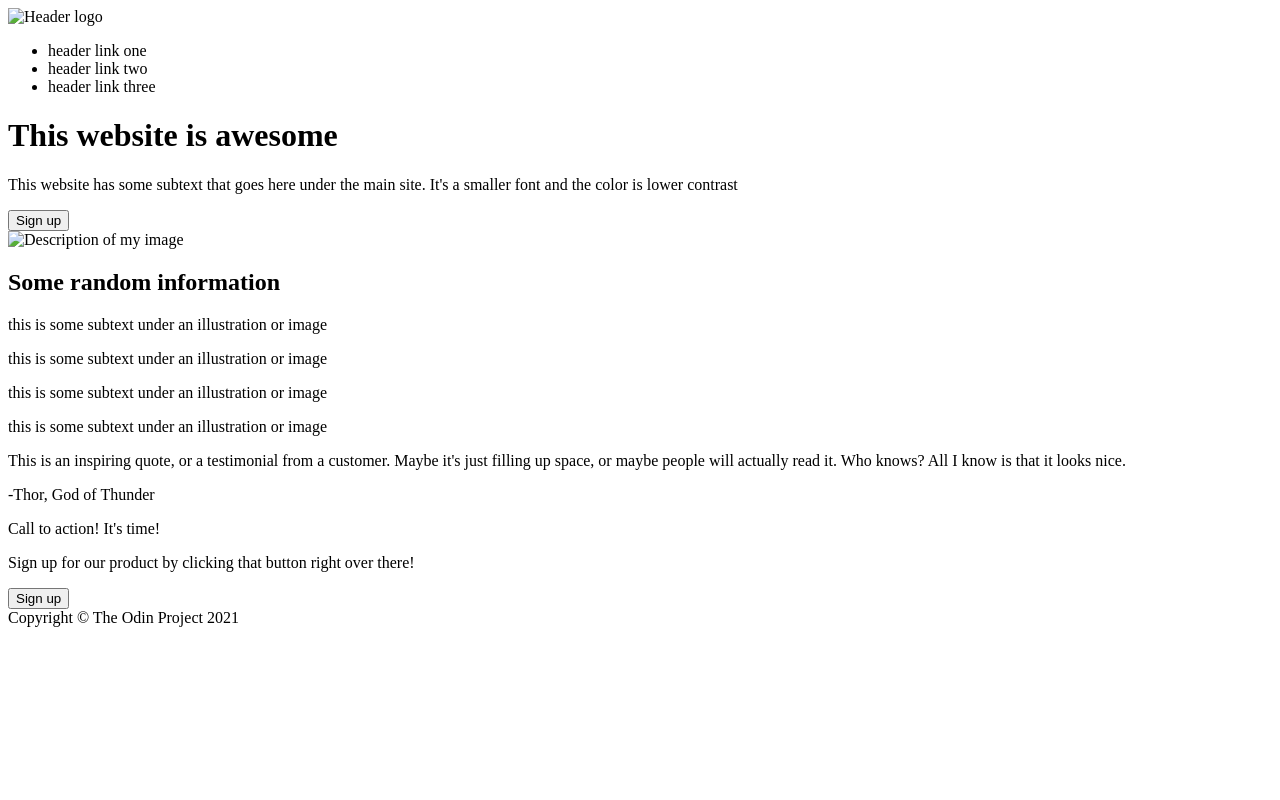
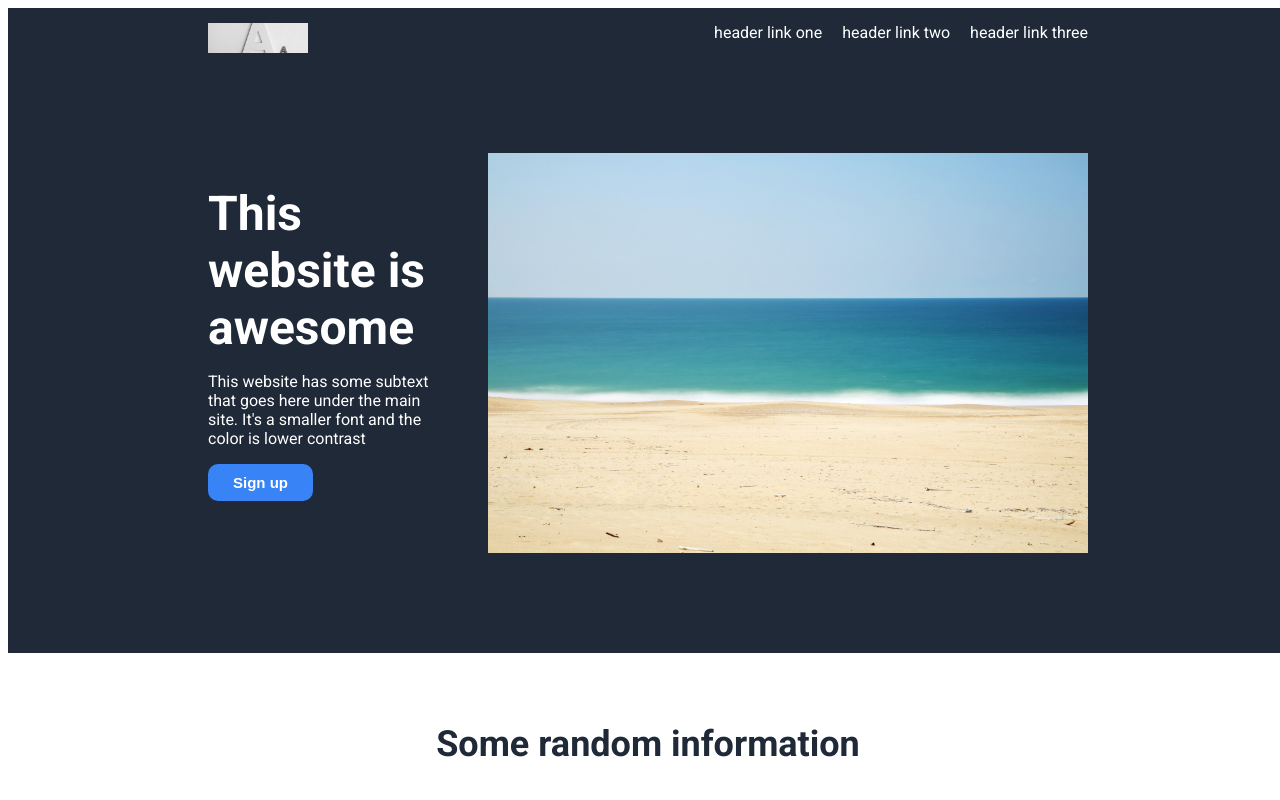
Before and after one commit to ainhoa-alz/odin-landin-page, a plain HTML site: page index.html in a window 1280 px wide. Shown: the top 800 px of the page. Drawn offline with Linux system fonts and the light colour scheme.

Commit message:
Style page

```diff
--- a/index.html
+++ b/index.html
@@ -12,7 +12,7 @@
     <div class="section1">
 
         <div class="nav">
-            <img src="" alt="Header logo">
+            <img src="./images/logo.jpg" alt="Header logo" width="100px" height="30px" class="logo-img">
             <div class="right-links">
                 <ul>
                     <li>header link one</li>
@@ -24,10 +24,10 @@
         <div class="hero">
             <div class="hero-text">
                 <h1>This website is awesome</h1>
-                <p>This website has some subtext that goes here under the main site. It's a smaller font and the color is lower contrast</p>
+                <p class="hero-subtext">This website has some subtext that goes here under the main site. It's a smaller font and the color is lower contrast</p>
                 <button class="hero-button">Sign up</button>
             </div>
-            <img src="" alt="Description of my image">
+            <img src="./images/beach.jpg" alt="Description of my image" width="900px" height="400px">
         </div>
     </div>
 
@@ -57,16 +57,18 @@
     </div>
 
     <div class="section3">
-        <p class="quote">This is an inspiring quote, or a testimonial from a customer. Maybe it's just filling up space, or maybe people will actually read it. Who knows? All I know is that it looks nice.</p>
-        <p class="author">-Thor, God of Thunder</p>
+        <div class="section3-text">
+            <p class="quote"><em>This is an inspiring quote, or a testimonial from a customer. Maybe it's just filling up space, or maybe people will actually read it. Who knows? All I know is that it looks nice.</em></p>
+            <p class="author">-Thor, God of Thunder</p>
+        </div>
     </div>
 
     <div class="section4">
         <div class="CTA">
-            <p class="cta-title">Call to action! It's time!</p>
-            <p class="cta-sub">Sign up for our product by clicking that button right over there!</p>
+            <p class="cta-title"><strong>Call to action! It's time!</strong></p>
+            <p class="cta-text">Sign up for our product by clicking that button right over there!</p>
         </div>
-        <button>Sign up</button>
+        <button class="cta-button">Sign up</button>
     </div>
 
     <footer>Copyright © The Odin Project 2021</footer>
--- a/style.css
+++ b/style.css
@@ -0,0 +1,192 @@
+/* Include the desired font family from Google Fonts */
+@import url("https://fonts.googleapis.com/css2?family=Roboto:ital,wght@0,100;0,300;0,400;0,500;0,700;0,900;1,100;1,300;1,400;1,500;1,700;1,900&display=swap");
+
+body {
+    font-family: "Roboto", sans-serif;
+    display: flex;
+    flex-direction: column;
+    flex: 1;
+    /*Makes all sections fill the space*/
+    width: 100%;
+}
+
+
+/*Nav & Hero*/
+
+.section1{
+    background-color: #1F2937;
+    color: white;
+}
+
+/*nav*/
+
+.nav {
+    display: flex;
+    justify-content: space-between;
+    padding-top: 15px;
+    margin: 0 200px 100px;
+    flex: 1;
+}
+
+ul {
+    margin: 0;
+    padding: 0;
+    list-style-type: none;
+    display: flex;
+    gap: 20px;
+}
+
+/*hero*/
+
+.hero{
+    margin: 0 200px 100px;
+    display: flex;
+    justify-content: space-between;
+    gap: 40px;
+}
+
+
+.hero-text{
+    max-width: 500px;
+}
+
+h1 {
+    font-size: 48px;
+    margin-bottom: 0px;
+}
+
+.hero-button{
+    background-color: #3883F6;
+    padding: 10px 25px;;
+    border-radius: 10px;
+    color: white;
+    border: 0px;
+    font-size: 15px;
+    font-weight: 900;
+
+}
+
+img {
+    object-fit: cover; /* Maintain aspect ratio and cover the container */
+
+}
+
+
+
+/*CARDS*/
+
+.section2{
+    margin: 40px 200px 60px;
+}
+
+h2 {
+    text-align: center;
+    font-size: 36px;
+    color: #1F2937;
+}
+
+.cards{
+    display: flex;
+    justify-content: center;
+    align-items: center;
+    gap: 30px;
+    text-align: center;
+    margin-top: 40px;
+    flex-wrap: wrap;
+}
+
+.pic {
+    width: 200px;
+    height: 200px;
+    border: 2px solid #3883F6;
+    border-radius: 15px;
+}
+.card {
+    max-width: 200px;
+    color: #363a41;
+}
+
+
+
+
+
+
+
+
+/*TESTIMONIAL*/
+
+.section3{
+    background-color: #E5E7EB;
+    color: #1F2937;
+    padding: 80px;
+     /*places the text in the center*/
+    display: flex;
+    justify-content: center;
+    align-items: center;
+}
+ /*adds a new section in between so that the flex center values don't affect the text*/
+.section3-text {
+    max-width: 750px;
+}
+
+.quote {
+    font-size: 36px;
+    text-align: left;
+    font-weight: 200;
+}
+
+.author {
+    font-weight: 900;
+    color:#1F2937;
+    text-align:right;
+    font-size: 18px;
+}
+
+
+/*CTA*/
+
+.section4{
+    background-color: #3883F6;
+    margin: 80px 200px;
+    padding: 30px 80px;
+    border-radius: 10px;
+    color: white;
+    display: flex;
+    justify-content: space-between;
+    align-items: center;
+    flex-shrink: 0;
+    /*makes the button go below the text*/
+    flex-wrap: wrap;
+
+}
+
+.cta-title {
+    font-size: 20px;
+    margin-bottom: 0;
+}
+
+.cta-button {
+    color: white;
+    border: 2px solid white;
+    background-color: #3883F6;
+    font-weight: 900;
+    font-size: 18px;
+    border-radius: 5px;
+    padding: 5px 25px;
+    flex-shrink: 0;
+}
+
+/*removes space between the text*/
+.cta-text{
+    margin-top:5px;
+}
+
+
+/*FOOTER*/
+
+footer{
+    background-color:#1F2937;
+    color: white;
+    padding: 30px;
+    text-align: center;
+}
```
Also changed, not shown: images/beach.jpg (added), images/logo.jpg (added), 1 other file.
